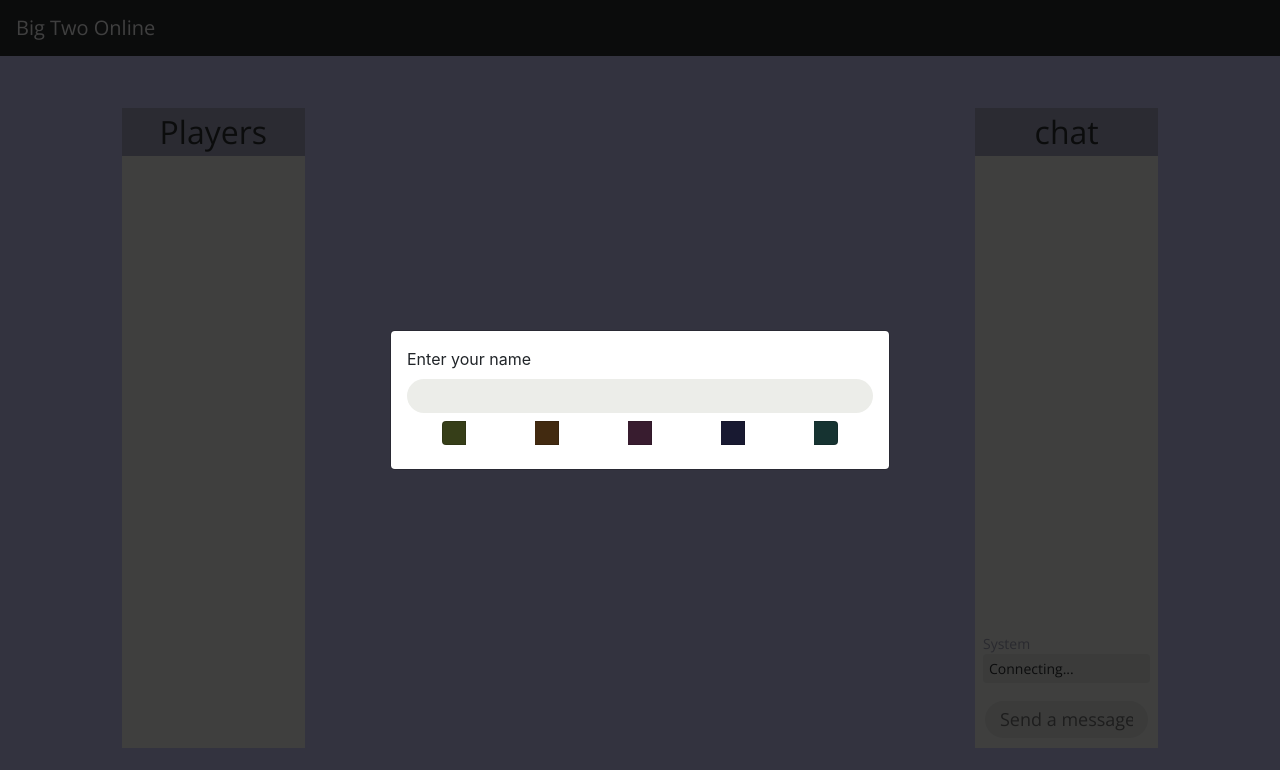
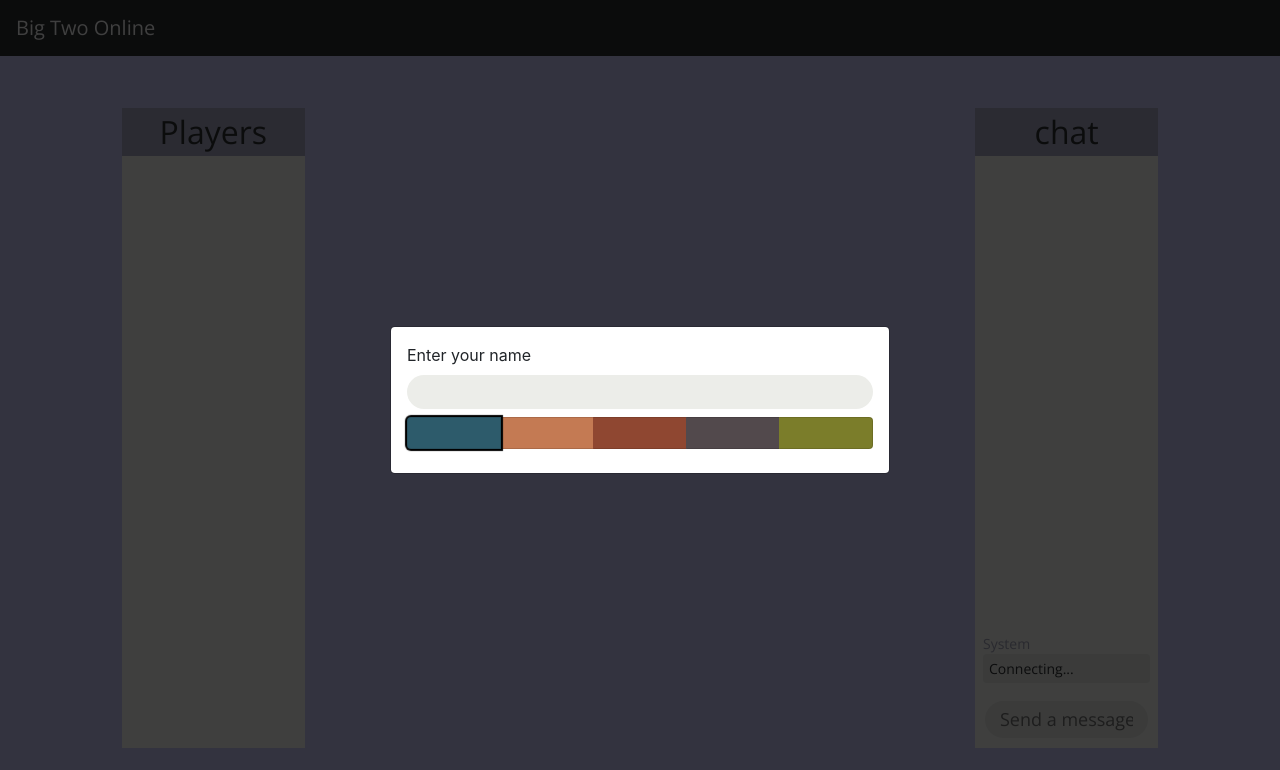
Before and after one commit to christopherliu830/big-two, a React app in the folder packages/frontend/: page /1 in a window 1280 px wide. Shown: the top 770 px of the page. Built offline with nearby package versions, Linux system fonts and the light colour scheme; what strongly-typed-events would draw is missing.

Commit message:
colorpicker that does nothing

```diff
--- a/packages/frontend/src/components/ColorPicker.tsx
+++ b/packages/frontend/src/components/ColorPicker.tsx
@@ -1,13 +1,13 @@
 import React from 'react';
-import { ToggleButton, ToggleButtonGroup } from '@material-ui/lab';
+import { ToggleButton, ToggleButtonGroup, ToggleButtonProps } from '@material-ui/lab';
 import { makeStyles } from '@material-ui/core';
 
 const colors = [
-  '#363e18',
-  '#422a10',
-  '#381c2f',
-  '#181931',
-  '#163331',
+  '#2d5b6b',
+  '#c47a53',
+  '#8f4731',
+  '#52494c',
+  '#7b7d2a',
 ]
 
 const useStyles = makeStyles({
@@ -18,49 +18,66 @@ const useStyles = makeStyles({
     justifyContent: 'space-around',
     marginTop: '0.5em',
     marginBottom: '0.5em',
-  }
+  },
+  button: {
+    flexGrow: 1,
+    '&:hover': {
+      boxShadow: '0 0 1px 2px black',
+      zIndex: 10,
+    },
+  },
+  selected: {
+    boxShadow: '0 0 1px 2px black',
+    zIndex: 10,
+  },
 })
+
+interface StylizedButtonProps extends ToggleButtonProps {
+  color: string;
+}
 
 export const ColorPicker = () => {
   const classes = useStyles();
+  const [ color, setColor ] = React.useState(colors[0]);
 
-  return (
-    <ToggleButtonGroup className={classes.group}>
-      <ToggleButton value="0" style={{ backgroundColor: colors[0] }}>
+  const handleChange = (event: React.MouseEvent<HTMLElement>, value: string | null) => {
+    console.log(value);
+    setColor(value);
+  }
+
+  const createButton = (color:string) => {
+    return (
+      <ToggleButton
+        value={color}
+        style={{
+          backgroundColor: color,
+        }}
+        classes={{
+          root: classes.button,
+          selected: classes.selected
+        }}
+      >
         <div style={{
-          backgroundColor: colors[0],
           width: '100%',
           height: '100%',
         }} />
       </ToggleButton>
-      <ToggleButton value="1" style={{ backgroundColor: colors[1] }}>
-        <div style={{
-          backgroundColor: colors[0],
-          width: '100%',
-          height: '100%',
-        }} />
-      </ToggleButton>
-      <ToggleButton value="2" style={{ backgroundColor: colors[2] }}>
-        <div style={{
-          backgroundColor: colors[0],
-          width: '100%',
-          height: '100%',
-        }} />
-      </ToggleButton>
-      <ToggleButton value="3" style={{ backgroundColor: colors[3] }}>
-        <div style={{
-          backgroundColor: colors[0],
-          width: '100%',
-          height: '100%',
-        }} />
-      </ToggleButton>
-      <ToggleButton value="4" style={{ backgroundColor: colors[4] }}>
-        <div style={{
-          backgroundColor: colors[0],
-          width: '100%',
-          height: '100%',
-        }} />
-      </ToggleButton>
+    )
+  };
+
+  return (
+    <ToggleButtonGroup
+      className={classes.group}
+      value={color}
+      exclusive
+      onChange={handleChange}
+      size="large"
+    >
+      { createButton(colors[0]) }
+      { createButton(colors[1]) }
+      { createButton(colors[2]) }
+      { createButton(colors[3]) }
+      { createButton(colors[4]) }
     </ToggleButtonGroup>
   )
 
```
Also changed, not shown: 1 other file (tests, documents, lock files or other folders).
